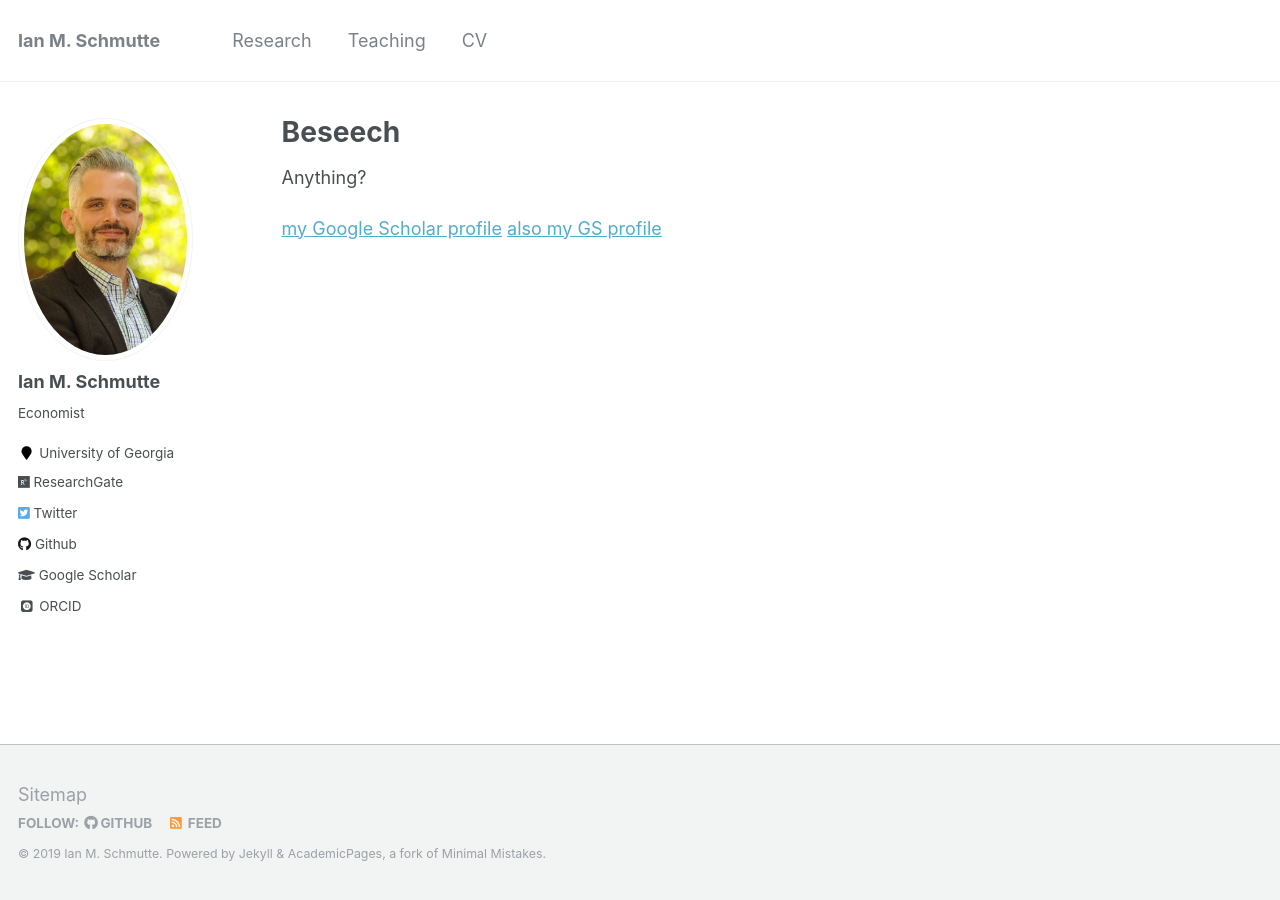
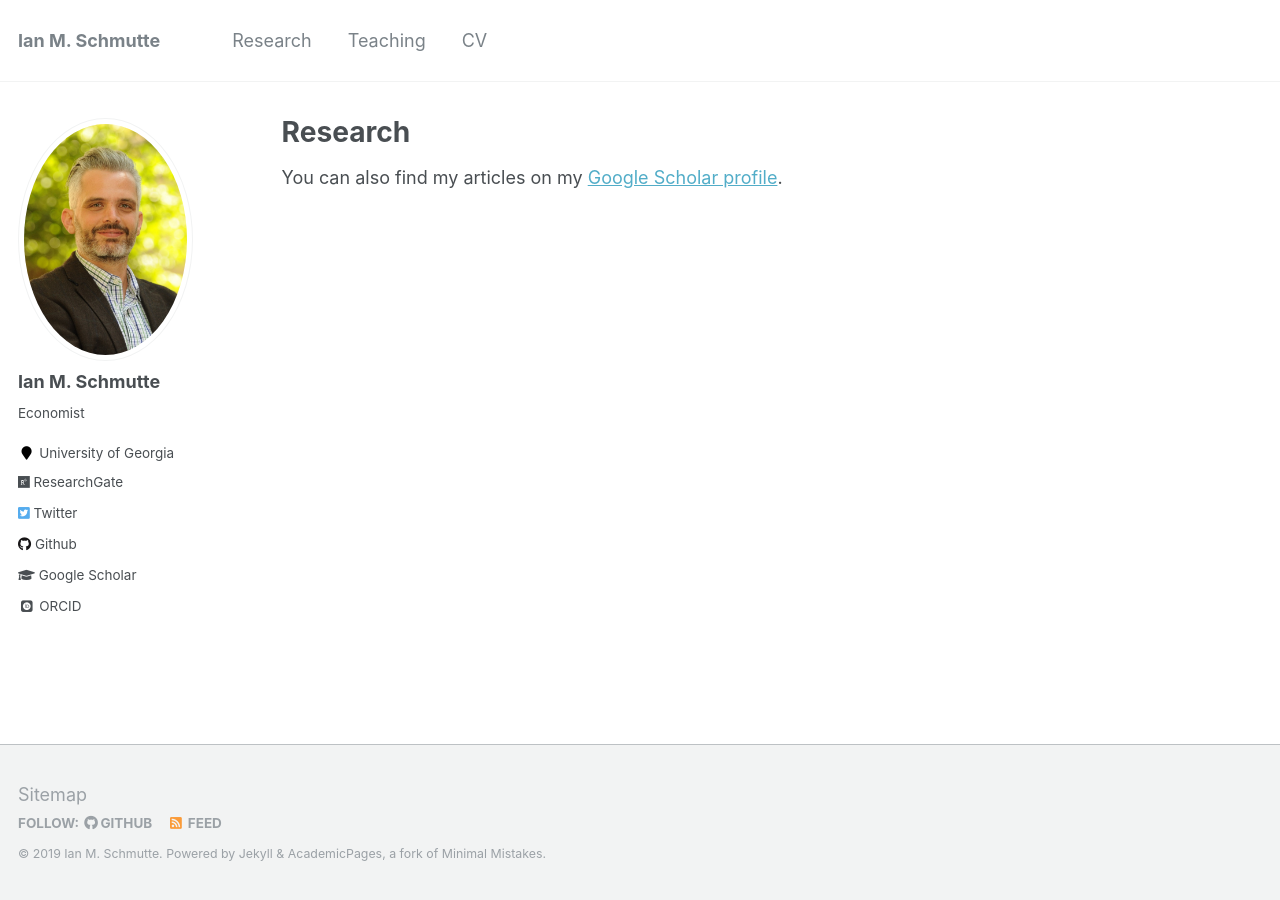
Before and after one commit to ianschmutte/ianschmutte.github.io, a Jekyll site: the page built from _pages/research.md, in a window 1280 px wide. Built offline with Jekyll 4.4.1, drawn with Linux system fonts in a browser that asks for light colours; some web fonts are replaced.

Commit message:
tinkering

```diff
--- a/_pages/research.md
+++ b/_pages/research.md
@@ -1,17 +1,11 @@
 ---
 layout: archive
-title: "Beseech"
+title: "Research"
 permalink: /research/
 author_profile: true
 ---
-Anything?
 
-[my Google Scholar profile]({{ author.googlescholar }})
-[also my GS profile](http://scholar.google.com/citations?user=mwB4cQoAAAAJ)
-
-{% if author.googlescholar %}
-  You can also find my articles on <u><a href="{{ author.googlescholar }}">my Google Scholar profile</a>.</u>
-{% endif %}
+You can also find my articles on my [Google Scholar profile](http://scholar.google.com/citations?user=mwB4cQoAAAAJ).
 
 {% include base_path %}
 
```
